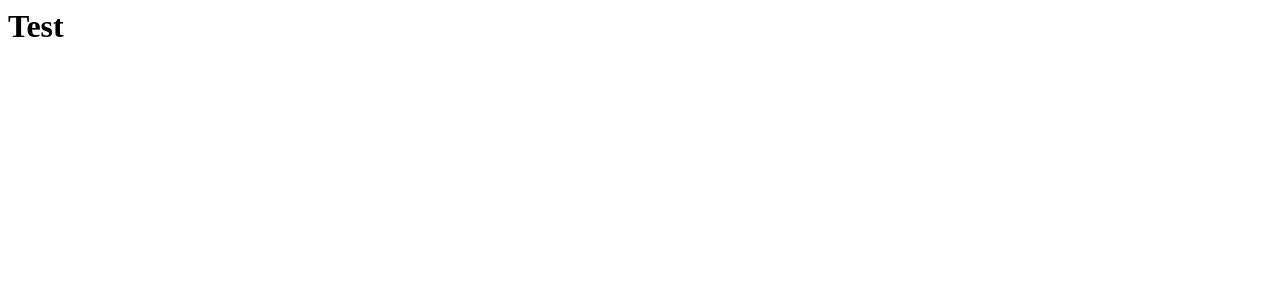
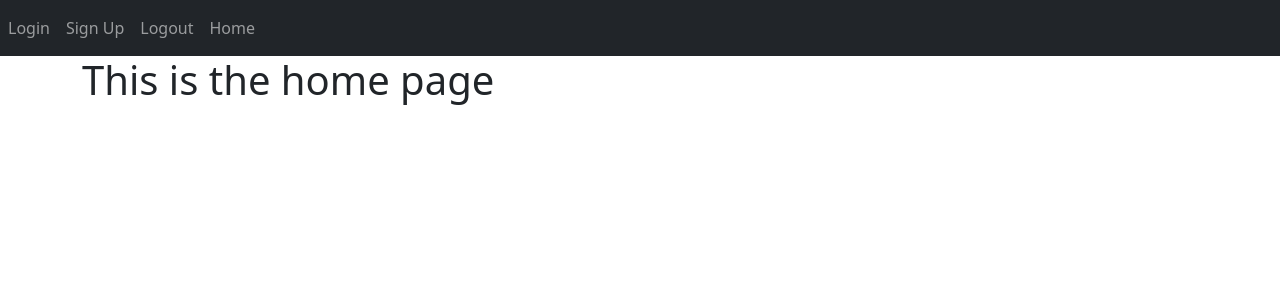
Before and after one commit to ChrisPappin/ScubaApp, a Flask app: page / in a window 1280 px wide. Before the commit the part shown is almost empty. Shown: the top 300 px of the page. Run offline with Flask 2, Linux system fonts and the light colour scheme; some libraries are stand-ins or nearby versions.

Commit message:
Created more templates

```diff
--- a/website/templates/base.html
+++ b/website/templates/base.html
@@ -9,7 +9,7 @@
     </head>
     <body>
         <nav class="navbar navbar-expand-lg navbar-dark bg-dark">
-            <button class="navbar-toggle" type="button" data-toggle="collapse" data-target="#navbar">
+            <button class="navbar-toggler" type="button" data-toggle="collapse" data-target="#navbar">
                 <span class="navbar-toggler-icon"></span>
             </button>
             <div class="collapse navbar-collapse" id="navbar">
@@ -21,6 +21,7 @@
                 </div>
             </div>
         </nav>
+        <div class="container">{% block content %} {% endblock %}</div>
 
 
 
--- /dev/null
+++ b/website/templates/home.html
@@ -0,0 +1,5 @@
+{% extends "base.html" %}
+{% block title %}Home{% endblock %}
+{% block content %}
+<h1>This is the home page</h1>
+{% endblock %}
--- a/website/views.py
+++ b/website/views.py
@@ -1,7 +1,7 @@
-from flask import Blueprint
+from flask import Blueprint, render_template
 
 views = Blueprint('views', __name__)
 
 @views.route('/')
 def home():
-    return "<h1>Test<h1>"
+    return render_template("home.html")
```
Also changed, not shown: website/templates/login.html (added), website/templates/signUp.html (added).
